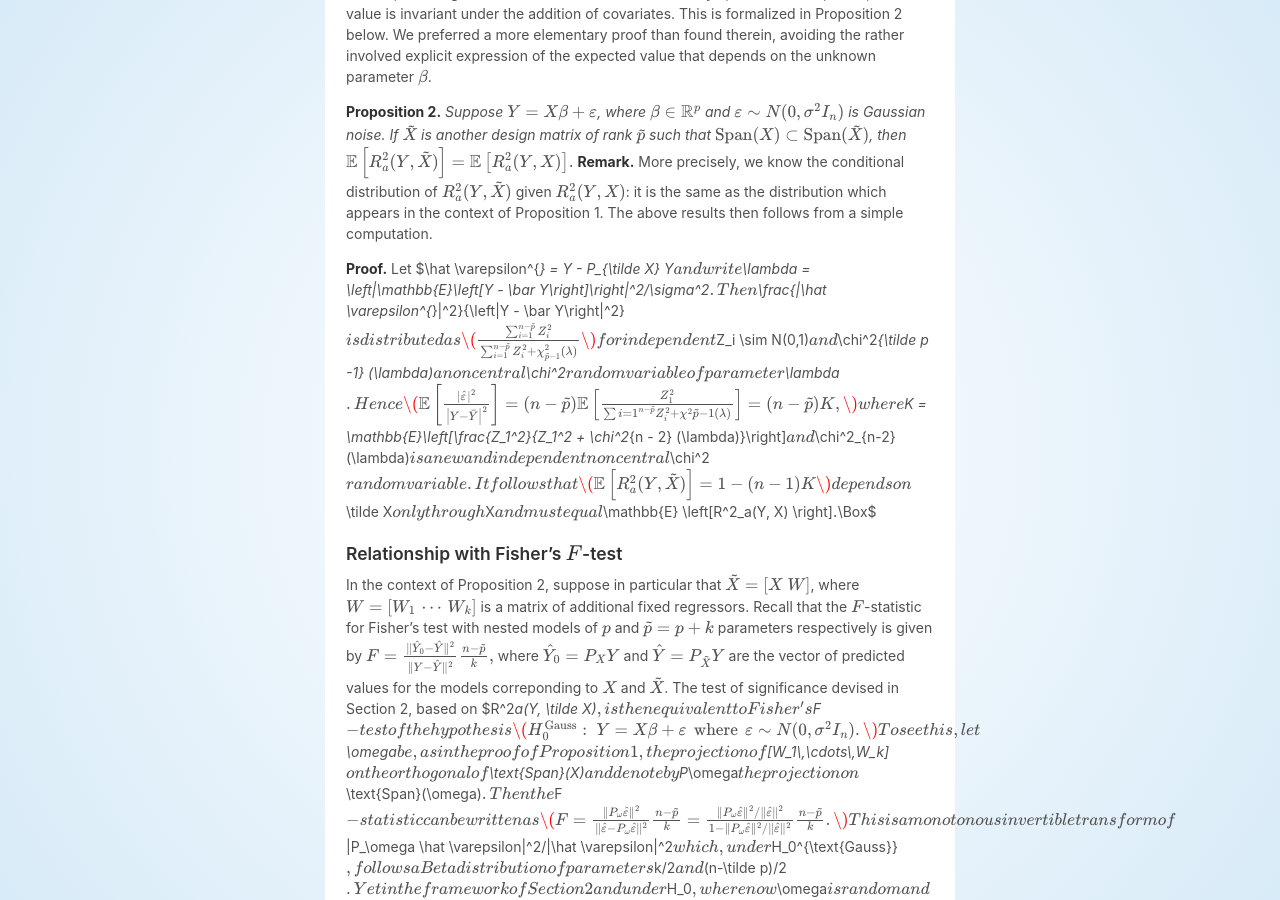
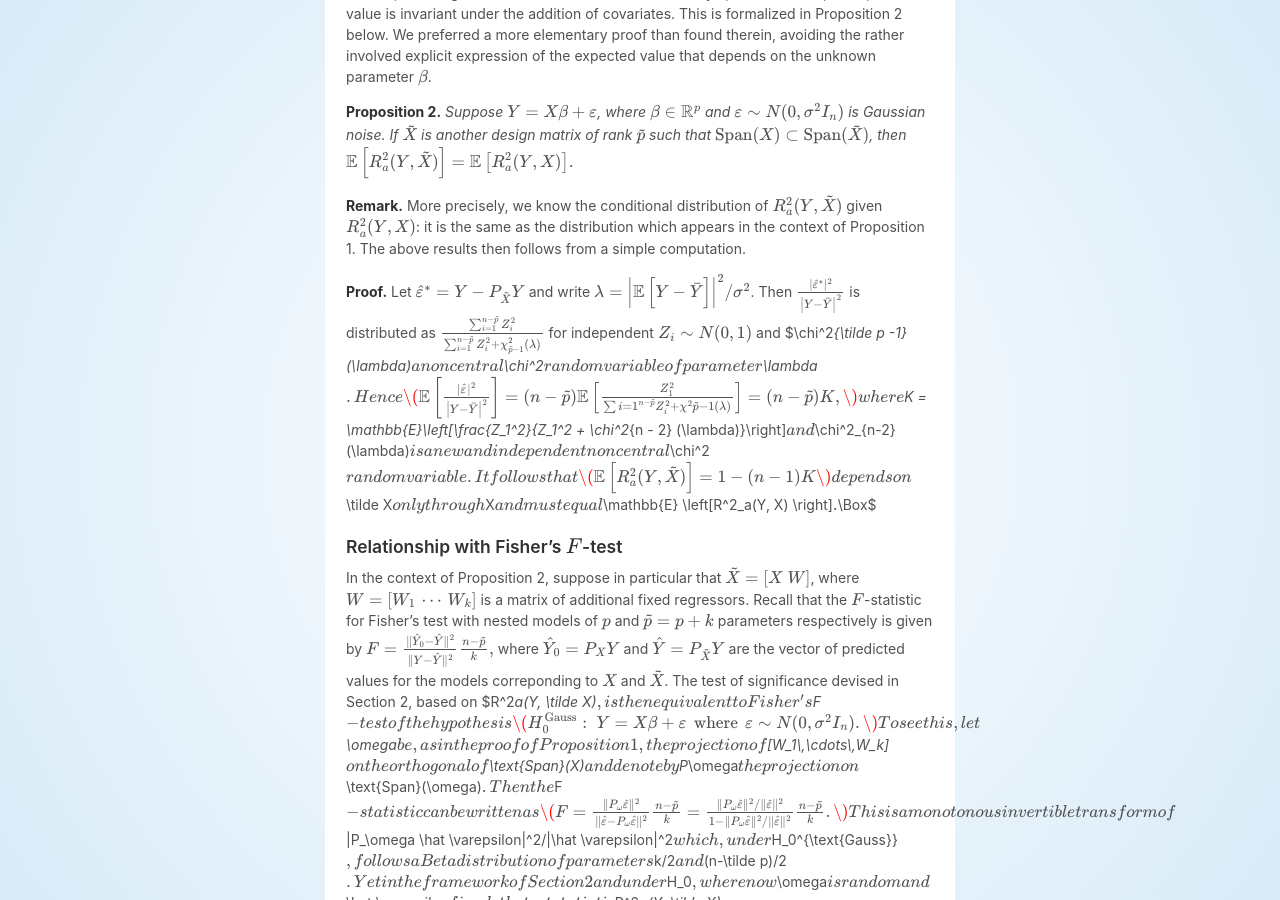
Before and after one commit to OlivierBinette/blog, a Jekyll site: the page built from _posts/2019-04-10-the-significance-of-the-adjusted-r-squared.md, in a window 1280 px wide and 900 px high, scrolled down 2996 px. Built offline with Jekyll 4.4.1, drawn with Linux system fonts in a browser that asks for light colours; formulas are drawn with MathJax 3.

Commit message:
Update 2019-04-10-the-significance-of-the-adjusted-r-squared.md

```diff
--- a/_posts/2019-04-10-the-significance-of-the-adjusted-r-squared.md
+++ b/_posts/2019-04-10-the-significance-of-the-adjusted-r-squared.md
@@ -95,11 +95,12 @@
 $$
 \mathbb{E}\left[ R^2_a(Y, \tilde X) \right] = \mathbb{E}\left[R^2_a(Y, X)\right].
 $$
+
 **Remark.**
 More precisely, we know the conditional distribution of $R^2_a(Y, \tilde X)$ given $R^2_a(Y, X)$: it is the same as the distribution which appears in the context of Proposition 1. The above results then follows from a simple computation.
 
 **Proof.**
-Let $\hat \varepsilon^{*} = Y - P_{\tilde X} Y$ and write $\lambda = \left\|\mathbb{E}\left[Y - \bar Y\right]\right\|^2/\sigma^2$. Then $\frac{\|\hat \varepsilon^{*}\|^2}{\left\|Y - \bar Y\right\|^2}$ is distributed as
+Let $\hat \varepsilon^{\*} = Y - P_{\tilde X} Y$ and write $\lambda = \left\|\mathbb{E}\left[Y - \bar Y\right]\right\|^2/\sigma^2$. Then $\frac{\|\hat \varepsilon^{\*}\|^2}{\left\|Y - \bar Y\right\|^2}$ is distributed as
 $$
     \frac{\sum_{i=1}^{n - \tilde p} Z_i^2}{\sum_{i=1}^{n - \tilde p} Z_i^2 + \chi^2_{\tilde p -1} (\lambda)}
 $$
```
